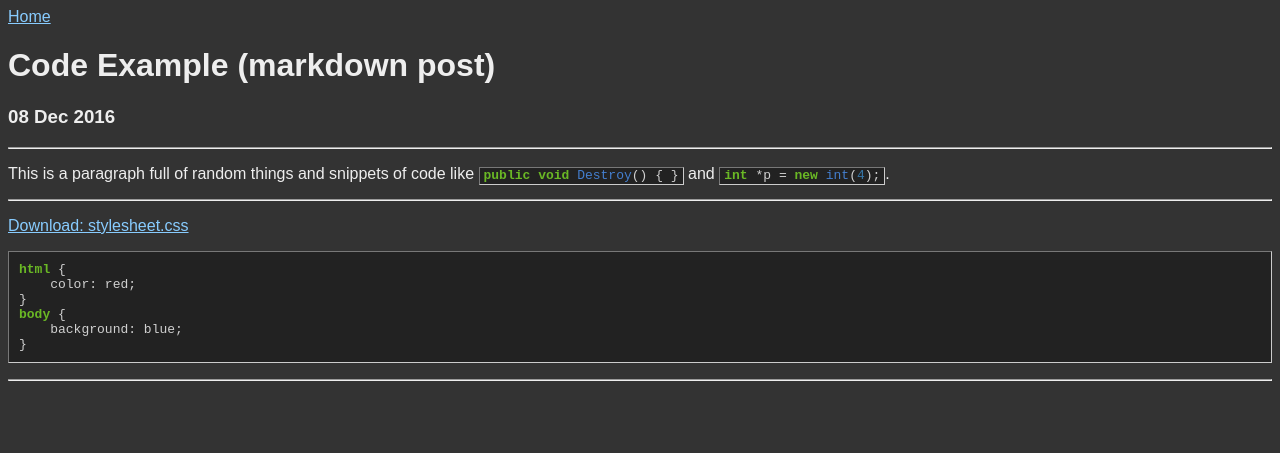
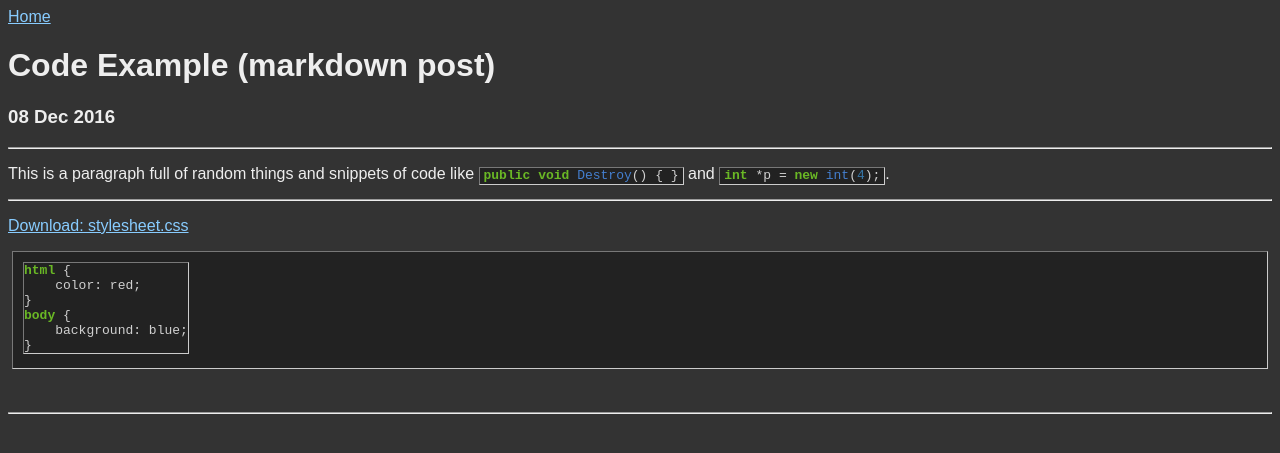
Before and after one commit to ElijahShadbolt/jekylltest2, a Jekyll site: the page built from _posts/2016-12-10-code-example2.markdown, in a window 1280 px wide. Shown: the top 453 px of the page. Built offline with Jekyll 4.4.1, drawn with Linux system fonts in a browser that asks for light colours.

Commit message:
markdownify highlighting

````diff
--- a/_includes/codeblock.html
+++ b/_includes/codeblock.html
@@ -1,9 +1,2 @@
-{% case include.codetype %}
-{% when 'cpp' or 'c++'           %}{% highlight cpp      %}{{ include.content }}{% endhighlight %}
-{% when 'cs' or 'csharp' or 'c#' %}{% highlight csharp   %}{{ include.content }}{% endhighlight %}
-{% when 'html' or 'htm'          %}{% highlight html     %}{{ include.content }}{% endhighlight %}
-{% when 'md' or 'markdown'       %}{% highlight markdown %}{{ include.content }}{% endhighlight %}
-{% when 'js' or 'javascript'     %}{% highlight js       %}{{ include.content }}{% endhighlight %}
-{% when 'css'                    %}{% highlight css      %}{{ include.content }}{% endhighlight %}
-{% else %}{{ include.content }}
-{% endcase %}
+{% capture md %}{% include codeblock.md content=include.content codetype=include.codetype %}{% endcapture %}
+{{ md | markdownify | remove: '<p>' | remove: '</p>' }}
--- /dev/null
+++ b/_includes/codeblock.md
@@ -0,0 +1,3 @@
+```{{ include.codetype }}
+{{ include.content }}
+```
--- a/_includes/codeinline.html
+++ b/_includes/codeinline.html
@@ -1,2 +1,2 @@
-{% capture rawdata %}`{{ include.content }}`{:.language-{{ include.codetype }} .highlight}{% endcapture %}
-{{ rawdata | markdownify | remove: '<p>' | remove: '</p>' }}
+{% capture md %}{% include codeinline.md content=include.content codetype=include.codetype %}{% endcapture %}
+{{ md | markdownify | remove: '<p>' | remove: '</p>' }}
--- /dev/null
+++ b/_includes/codeinline.md
@@ -0,0 +1 @@
+`{{ include.content }}`{:.highlight .language-{{ include.codetype }} }
--- a/_posts/2016-12-10-code-example2.markdown
+++ b/_posts/2016-12-10-code-example2.markdown
@@ -20,7 +20,7 @@
 ---
 
 [Download: {{ script.scriptname }}]({{ site.baseurl }}/{{ script.relative_path }}){:download="{{ script.scriptname }}"}
-{% include codeblock.html codetype=script.codetype content=script.content %}
+{% include codeblock.md codetype=script.codetype content=script.content %}
 
 </div>
 {% endfor %}
````
Also changed, not shown: other parts of _posts/2016-12-10-code-example2.markdown (+1 -1 lines).
